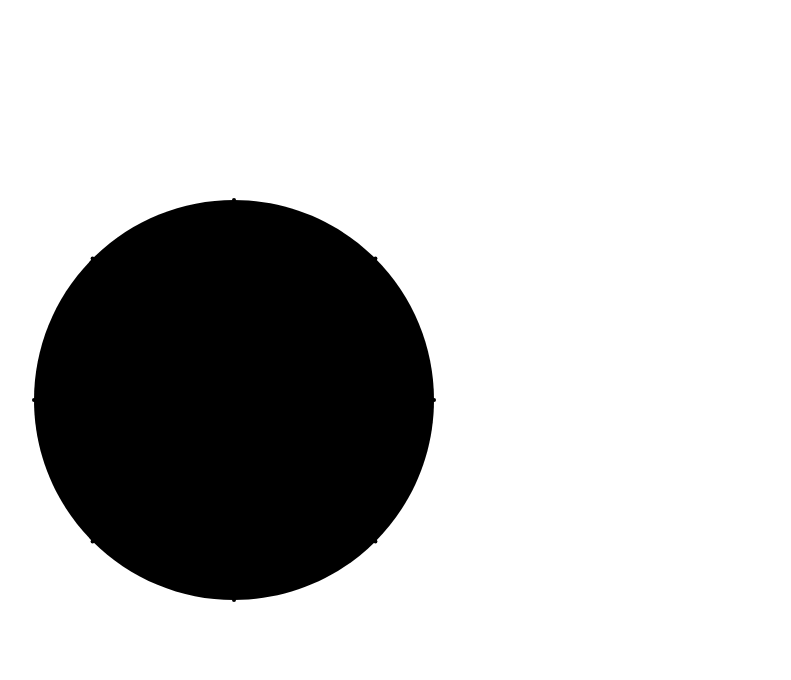
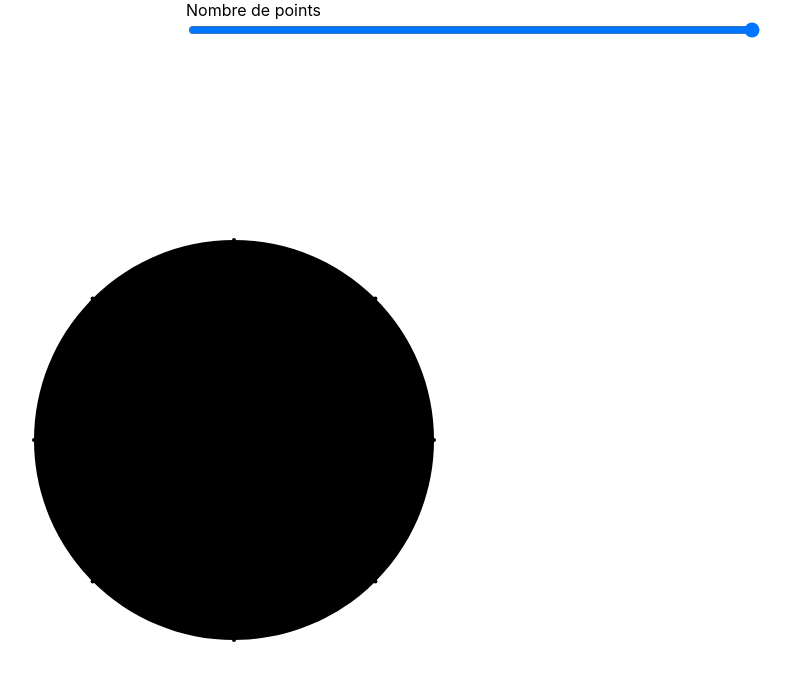
Before and after one commit to ClaireMarieV/Blob, a Next.js app: page / in a window 1280 px wide. Shown: the top 680 px of the page, without its empty margins (166-957 px from the left). Built offline with nearby package versions, Linux system fonts and the light colour scheme.

Commit message:
added slide input type range for point number and import to index

```diff
--- /dev/null
+++ b/components/Parameters.js
@@ -0,0 +1,21 @@
+import React from "react";
+
+const Parameters = () => (
+  <div className="parameters">
+    <label>Nombre de points</label>
+    <input type="range" min="3" max="50" id="points-count"></input>
+    <style jsx>{`
+      .parameters {
+        display: flex;
+        flex-direction: column;
+        width: 45vw;
+        margin: auto;
+      }
+      points-count {
+        width: 100%;
+      }
+    `}</style>
+  </div>
+);
+
+export default Parameters;
--- a/pages/index.js
+++ b/pages/index.js
@@ -1,5 +1,11 @@
 import React from "react";
 import Blob from "../components/Blob.js";
+import Parameters from "../components/Parameters.js";
 
-const IndexPage = () => <Blob pointCount="8" />;
+const IndexPage = () => (
+  <div>
+    <Parameters />
+    <Blob pointCount="8" />
+  </div>
+);
 export default IndexPage;
```
